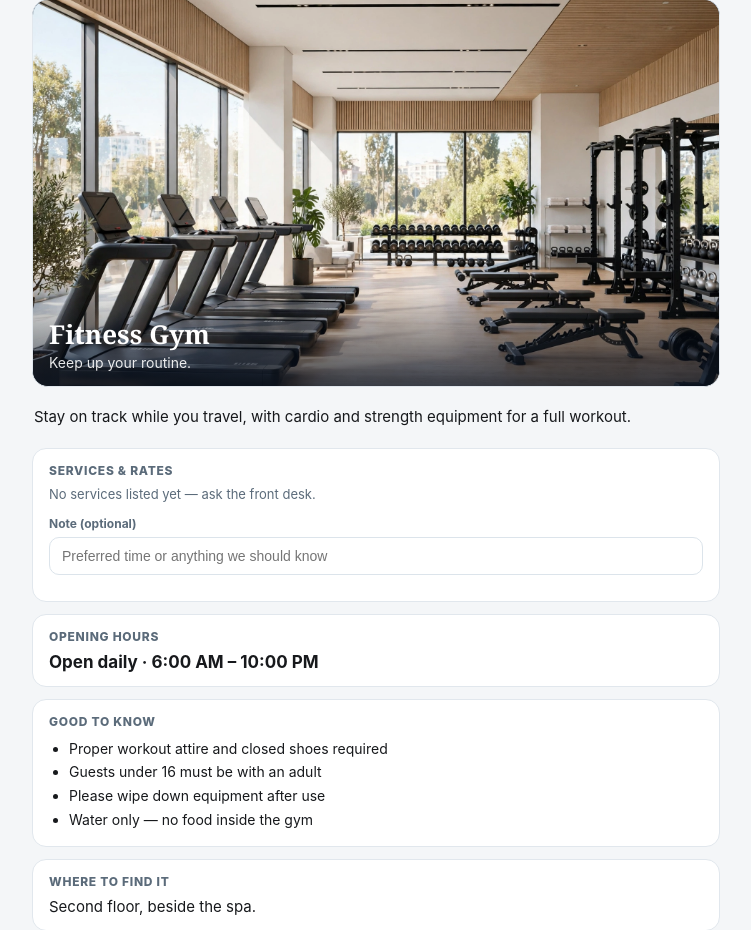
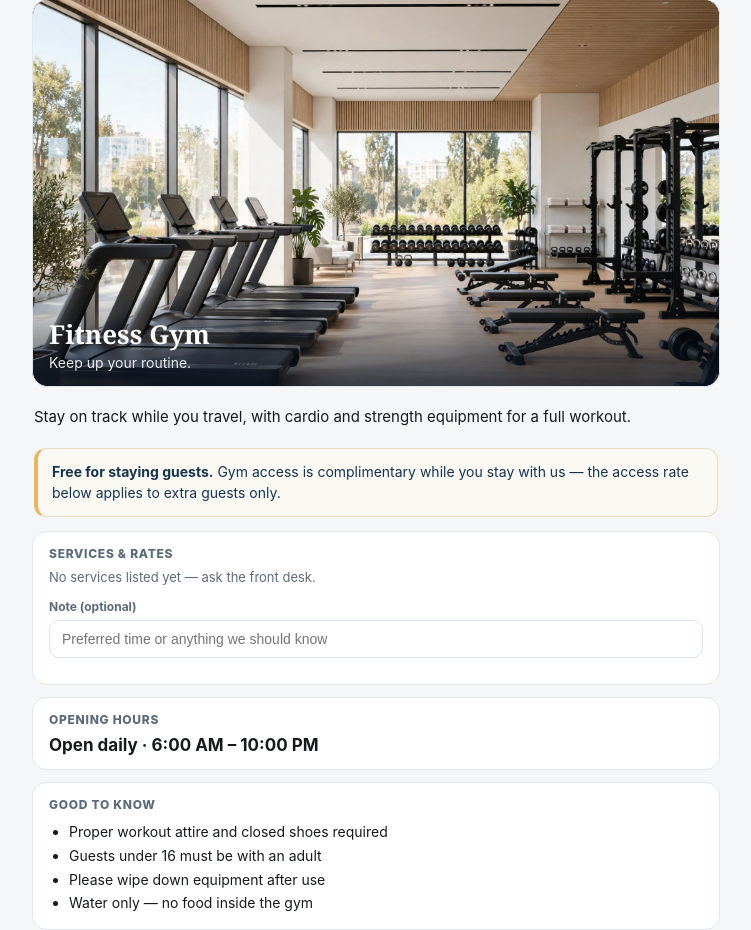
Before and after one commit to esphyrho27/Hotel-Billing-System, a PHP site: page /broadcast/public/amenities/gym.html in a window 1280 px wide. Shown: the part 57-987 px from the top of the page, without its empty margins (264-1015 px from the left). Run offline with PHP 8.4, Linux system fonts and the light colour scheme; data comes from the database, SQL or seed files in the repository; data that the repository does not hold is empty.

Commit message:
Amenities: note free access for staying guests on pool and gym pages

```diff
--- a/public/amenities/amenities.css
+++ b/public/amenities/amenities.css
@@ -38,3 +38,4 @@ body { margin: 0; font-family: -apple-system, BlinkMacSystemFont, "Segoe UI", Ro
   .amenity-service { flex-direction: column; }
   .amenity-service-book { text-align: left; }
 }
+.amenity-free-note { margin: 0 2px 14px; padding: 12px 14px; border: 1px solid #e7ddc3; border-left: 4px solid #e9b65f; border-radius: 12px; background: #faf8f2; font-size: 14px; line-height: 1.55; color: #17344e; }
--- a/public/amenities/gym.html
+++ b/public/amenities/gym.html
@@ -14,6 +14,7 @@
     <figcaption><strong>Fitness Gym</strong><span>Keep up your routine.</span></figcaption>
   </figure>
   <p class="amenity-about">Stay on track while you travel, with cardio and strength equipment for a full workout.</p>
+  <p class="amenity-free-note"><strong>Free for staying guests.</strong> Gym access is complimentary while you stay with us &mdash; the access rate below applies to extra guests only.</p>
   <section class="amenity-card" id="amenity-services" data-amenity-category="GYM">
     <h2>Services &amp; Rates</h2>
     <div id="amenity-services-list"><p class="amenity-note">Loading services…</p></div>
--- a/public/amenities/pool.html
+++ b/public/amenities/pool.html
@@ -14,6 +14,7 @@
     <figcaption><strong>Swimming Pool</strong><span>Take a dip and unwind.</span></figcaption>
   </figure>
   <p class="amenity-about">A calm place to cool off after a day out. The pool is open to all in-house guests, with loungers and shaded seating around the deck.</p>
+  <p class="amenity-free-note"><strong>Free for staying guests.</strong> Pool access is complimentary while you stay with us &mdash; the access rate below applies to extra guests only.</p>
   <section class="amenity-card" id="amenity-services" data-amenity-category="POOL">
     <h2>Services &amp; Rates</h2>
     <div id="amenity-services-list"><p class="amenity-note">Loading services…</p></div>
```
